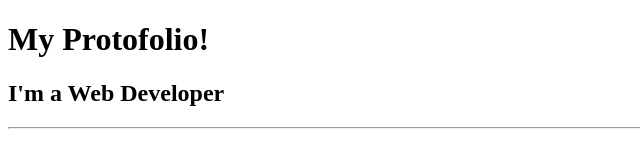
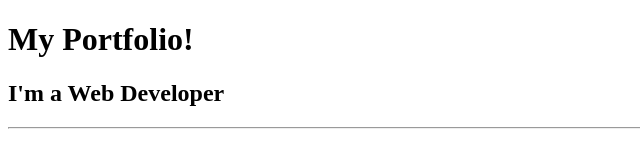
Before and after one commit to Goutham-Kondeti/html.portfolio, a plain HTML site: page index.html in a window 1280 px wide. Shown: the top 150 px of the page, without its empty margins (0-640 px from the left). Drawn offline with Linux system fonts and the light colour scheme.

Commit message:
index.html

```diff
--- a/index.html
+++ b/index.html
@@ -10,7 +10,7 @@
 
     <body>
         <!-- TODO 2: Add Your previous projects' HTML into the public folder -->
-        <h1>My Protofolio!</h1>
+        <h1>My Portfolio!</h1>
         <h2>I'm a Web Developer</h2>
         <hr />
         <!-- TODO 3: Take screenshots of your project previews and add the images to the images folder -->
```
